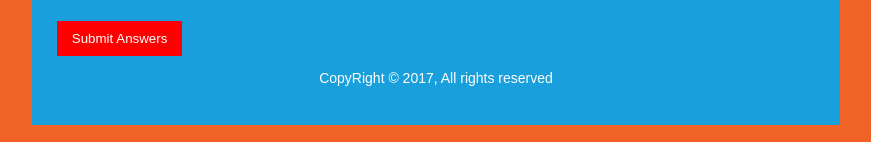
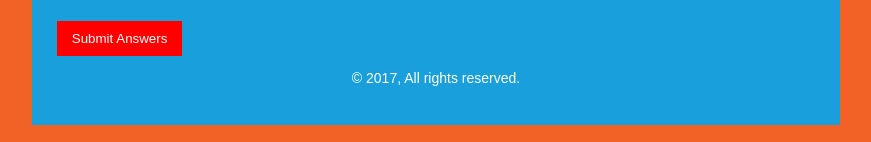
Before and after one commit to shamvii/JavaScript-Projects, a plain HTML site: page simplequiz/index.html in a window 1280 px wide. Shown: the part 725-867 px from the top of the page, without its empty margins (204-1075 px from the left). Drawn offline with Linux system fonts and the light colour scheme; files whose address does not match are found by name.

Commit message:
Modify footer

```diff
--- a/simplequiz/index.html
+++ b/simplequiz/index.html
@@ -48,7 +48,7 @@
 					</form>
 					</section>
 					<footer>
-					<p>CopyRight &copy; 2017, All rights reserved</p>
+					<p>&copy; 2017, All rights reserved.</p>
 					</footer>
 </div>
 </body>
```
